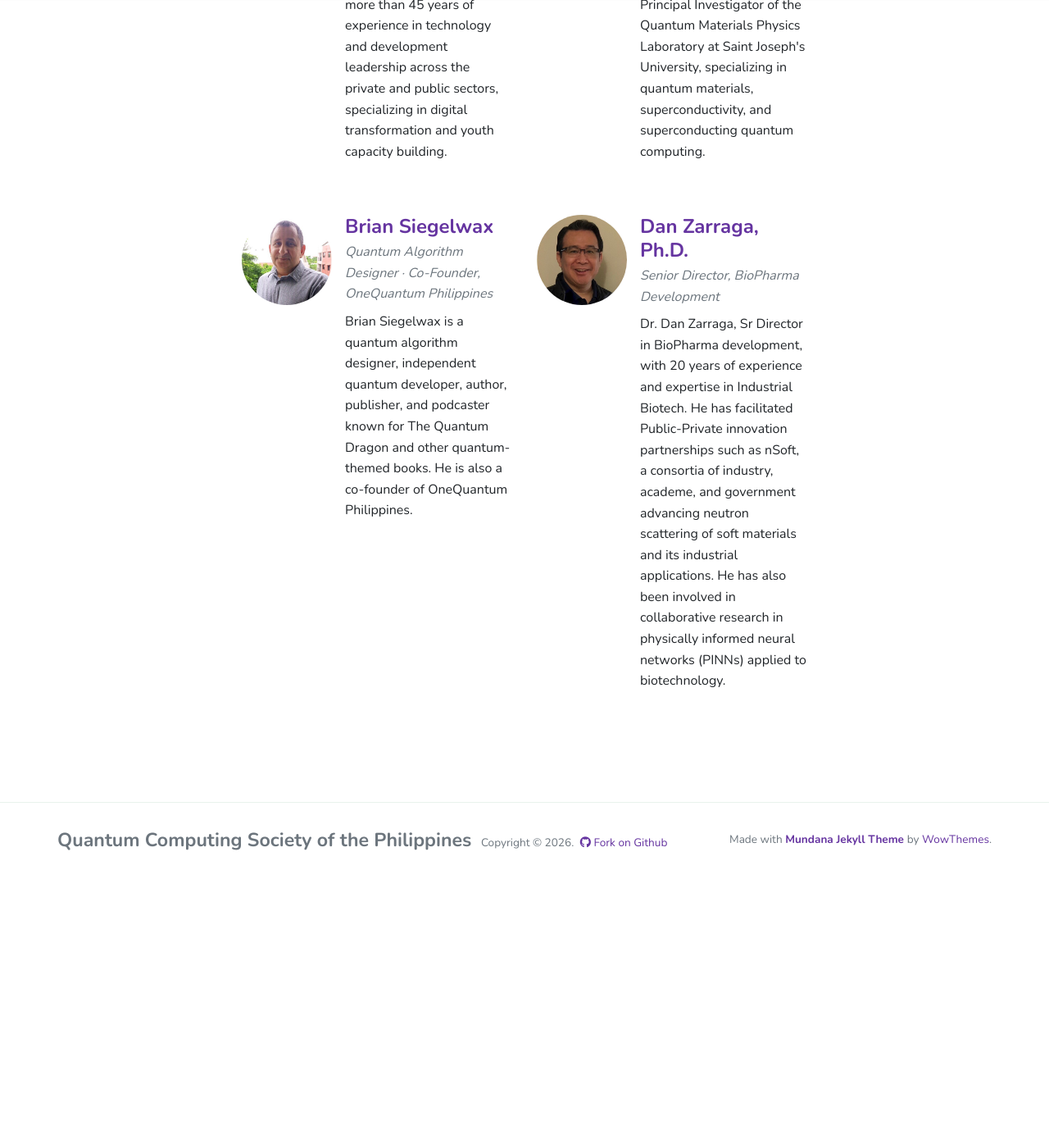
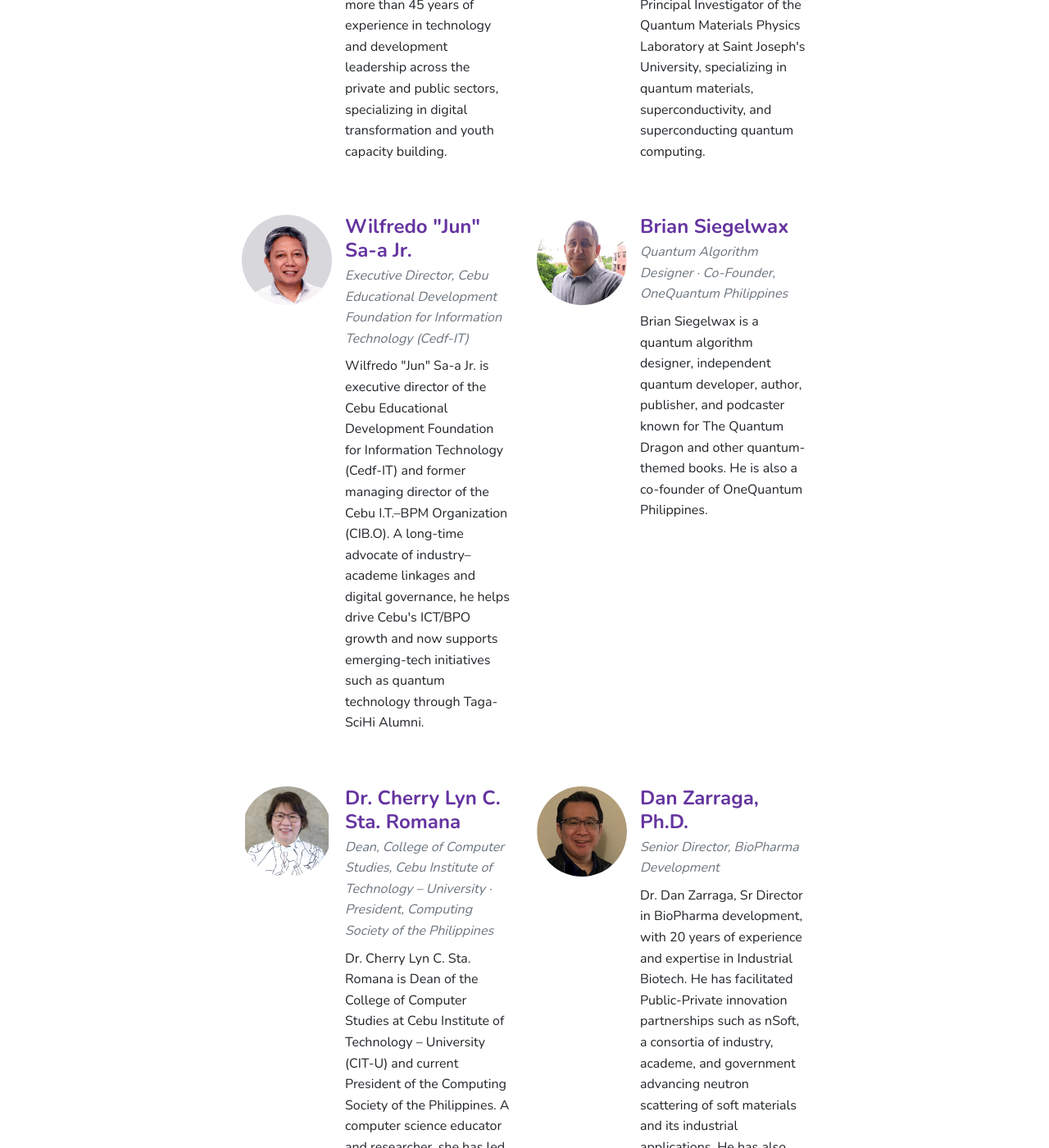
Before and after one commit to corpbob-qcsp/Quantum-Computing-Philippines.github.io, a Jekyll site: the page built from _pages/senior-advisers.md, in a window 1280 px wide and 1400 px high, scrolled down 1405 px. Shown: the whole window at 82% size. Built offline with Jekyll 4.4.1, drawn with Linux system fonts in a browser that asks for light colours; nearby versions of some CDN libraries; before the commit the page ends 2475 px from its top, so only the background shows below that; some of the changed text lies outside the part shown.

Commit message:
add new senior advisers

```diff
--- a/_pages/senior-advisers.md
+++ b/_pages/senior-advisers.md
@@ -47,11 +47,29 @@ QCSP is guided by a group of senior advisers whose experience spans industry, te
 </div>
 
 <div class="col-md-6 mb-5 d-flex">
+<img class="rounded-circle mr-3" src="{{site.baseurl}}/assets/images/jun_sa-a.jpeg" alt="Wilfredo &quot;Jun&quot; Sa-a Jr." width="110" height="110">
+<div>
+<h4 class="font-weight-bold mb-1">Wilfredo "Jun" Sa-a Jr.</h4>
+<p class="text-muted mb-2"><em>Executive Director, Cebu Educational Development Foundation for Information Technology (Cedf-IT)</em></p>
+<p>Wilfredo "Jun" Sa-a Jr. is executive director of the Cebu Educational Development Foundation for Information Technology (Cedf-IT) and former managing director of the Cebu I.T.&ndash;BPM Organization (CIB.O). A long-time advocate of industry&ndash;academe linkages and digital governance, he helps drive Cebu's ICT/BPO growth and now supports emerging-tech initiatives such as quantum technology through Taga-SciHi Alumni.</p>
+</div>
+</div>
+
+<div class="col-md-6 mb-5 d-flex">
 <img class="rounded-circle mr-3" src="{{site.baseurl}}/assets/images/bryan_siegelwax.jpg" alt="Brian Siegelwax" width="110" height="110">
 <div>
 <h4 class="font-weight-bold mb-1">Brian Siegelwax</h4>
 <p class="text-muted mb-2"><em>Quantum Algorithm Designer &middot; Co-Founder, OneQuantum Philippines</em></p>
 <p>Brian Siegelwax is a quantum algorithm designer, independent quantum developer, author, publisher, and podcaster known for The Quantum Dragon and other quantum-themed books. He is also a co-founder of OneQuantum Philippines.</p>
+</div>
+</div>
+
+<div class="col-md-6 mb-5 d-flex">
+<img class="rounded-circle mr-3" src="{{site.baseurl}}/assets/images/cherry-lyn-sta-romana.jpeg" alt="Dr. Cherry Lyn Sta. Romana" width="110" height="110">
+<div>
+<h4 class="font-weight-bold mb-1">Dr. Cherry Lyn C. Sta. Romana</h4>
+<p class="text-muted mb-2"><em>Dean, College of Computer Studies, Cebu Institute of Technology &ndash; University &middot; President, Computing Society of the Philippines</em></p>
+<p>Dr. Cherry Lyn C. Sta. Romana is Dean of the College of Computer Studies at Cebu Institute of Technology &ndash; University (CIT-U) and current President of the Computing Society of the Philippines. A computer science educator and researcher, she has led CCS in advancing curriculum innovation, industry partnerships, and student achievements in national and international ICT competitions.</p>
 </div>
 </div>
 
```
Also changed, not shown: assets/images/cherry-lyn-sta-romana.jpeg (added), assets/images/jun_sa-a.jpeg (added).
